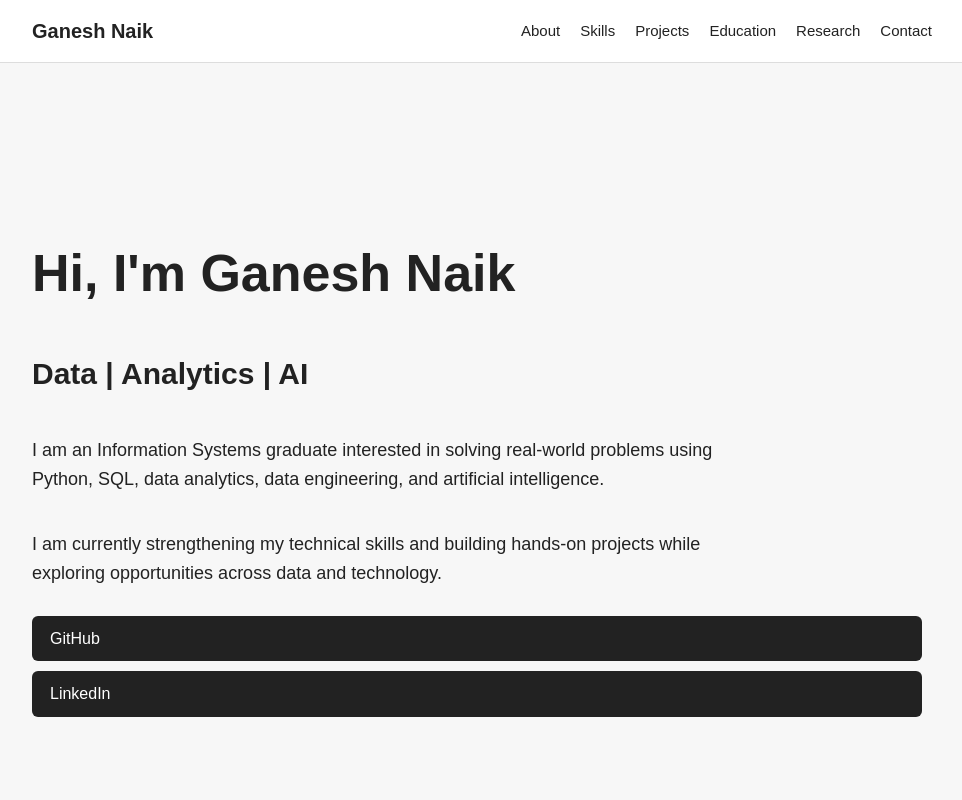
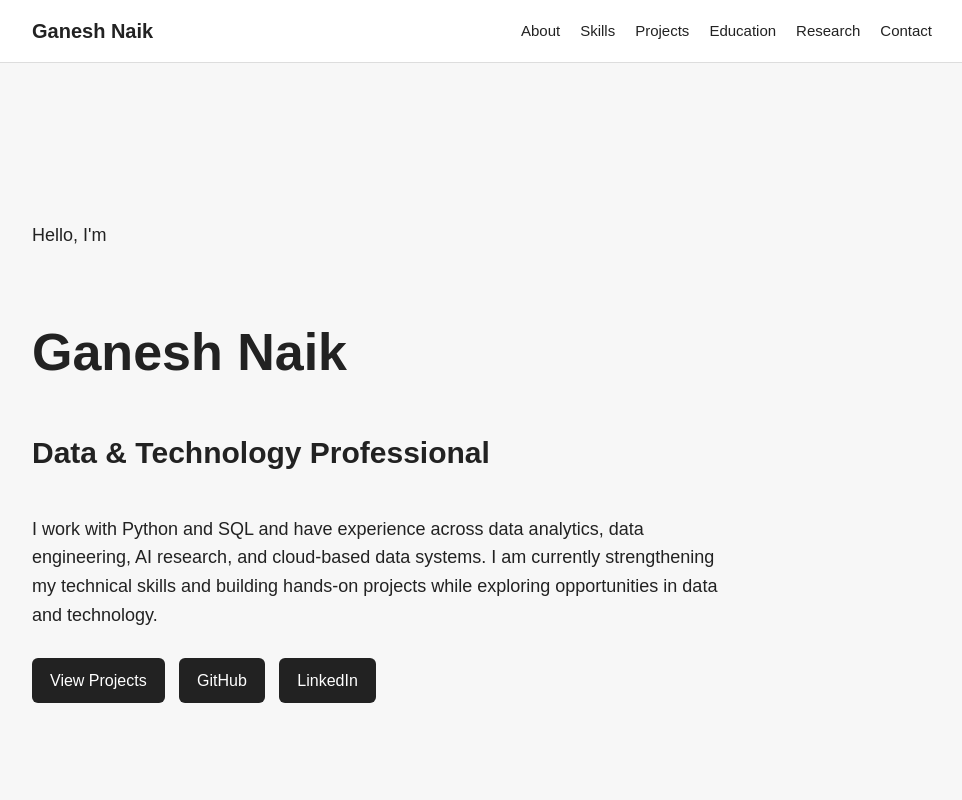
Before and after one commit to gnaik15/gnaik15.github.io, a plain HTML site: page index.html in a window 1280 px wide. Shown: the top 800 px of the page, without its empty margins (158-1120 px from the left). Drawn offline with Linux system fonts and the light colour scheme.

Commit message:
Improve homepage hero section

```diff
--- a/index.html
+++ b/index.html
@@ -30,21 +30,24 @@
     <!-- HOME -->
     <section id="home">
 
-        <h1>Hi, I'm Ganesh Naik</h1>
+        <p class="intro">Hello, I'm</p>
 
-        <h2>Data | Analytics | AI</h2>
+        <h1>Ganesh Naik</h1>
 
-        <p>
-            I am an Information Systems graduate interested in solving
-            real-world problems using Python, SQL, data analytics,
-            data engineering, and artificial intelligence.
+        <h2>Data & Technology Professional</h2>
+
+        <p class="hero-description">
+            I work with Python and SQL and have experience across data analytics,
+            data engineering, AI research, and cloud-based data systems.
+            I am currently strengthening my technical skills and building
+            hands-on projects while exploring opportunities in data and technology.
         </p>
 
-        <p>
-            I am currently strengthening my technical skills and
-            building hands-on projects while exploring opportunities
-            across data and technology.
-        </p>
+        <div class="hero-buttons">
+
+            <a href="#projects">
+                View Projects
+            </a>
 
             <a href="https://github.com/gnaik15" target="_blank">
                 GitHub
@@ -53,6 +56,8 @@
             <a href="https://www.linkedin.com/in/ganeshnaikk" target="_blank">
                 LinkedIn
             </a>
+
+        </div>
 
     </section>
 
```
Lines whose indentation alone changed are shown as unchanged.
